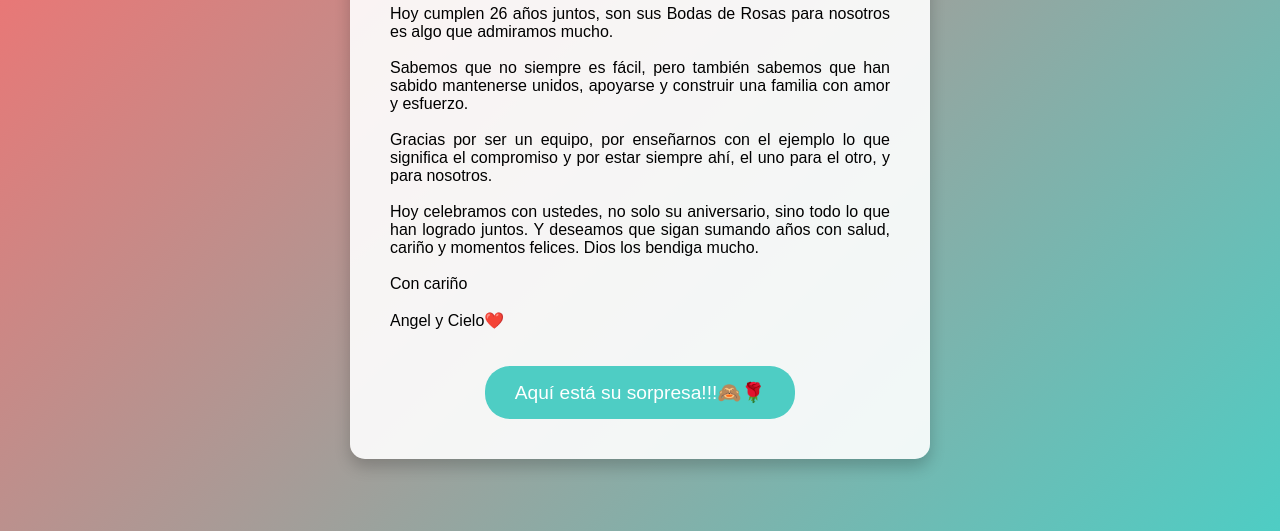
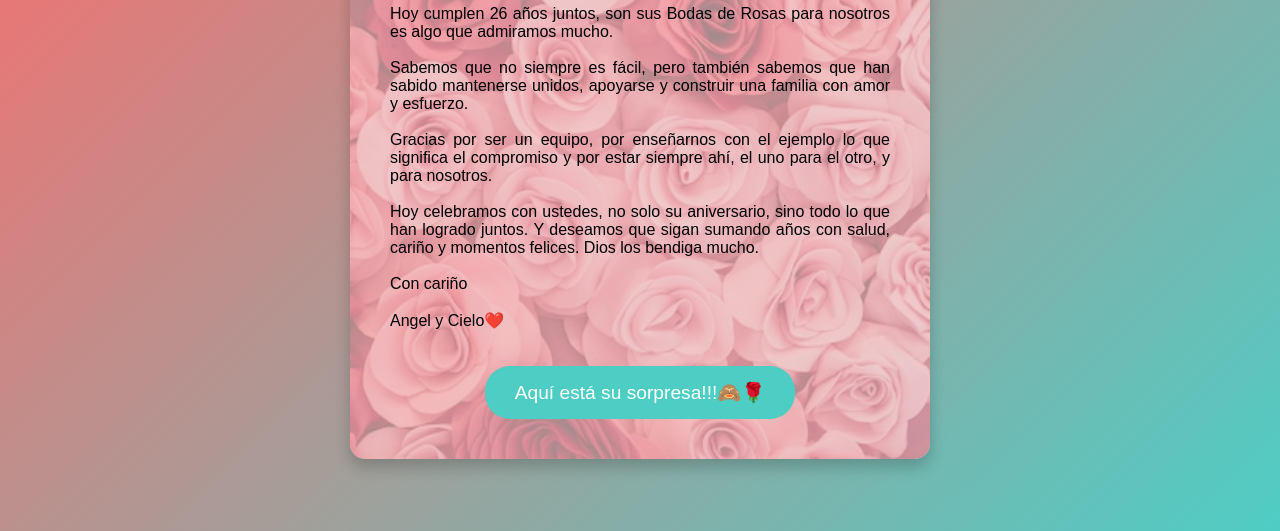
Before and after one commit to Ange119/aniversario26, a plain HTML site: page index.html in a window 1280 px wide. Shown: the part 269-800 px from the top of the page. Drawn offline with Linux system fonts and the light colour scheme.

Commit message:
ajustes del aniversario

```diff
--- a/index.css
+++ b/index.css
@@ -10,16 +10,32 @@ body {
 }
 
 .container {
+    position: relative;            /* Para posicionar el pseudo-elemento */
     width: 80%;
-    /* Ocupa el 80% del ancho de la pantalla */
     max-width: 500px;
-    /* Pero nunca más ancho que 500px */
     text-align: center;
-    background: rgba(255, 255, 255, 0.9);
+    background: rgba(247, 199, 199, 0.9); /* Fondo blanco semitransparente */
     padding: 40px;
     border-radius: 15px;
     box-shadow: 0 8px 16px rgba(0, 0, 0, 0.2);
     animation: fadeIn 1s ease-in;
+    overflow: auto;              /* Para que el pseudo-elemento no se salga */
+}
+
+.container::before {
+    content: "";
+    position: absolute;
+    top: 0; left: 0; right: 0; bottom: 0;
+    background: url('rosas.jpg') no-repeat center center;
+    background-size: cover;
+    opacity: 0.3;                 /* Aquí controlas la transparencia solo de la imagen */
+    border-radius: 15px;
+    z-index: 0;                   /* Debajo del contenido */
+}
+
+.container > * {
+    position: relative;
+    z-index: 1;                   /* Que el contenido esté sobre la imagen */
 }
 
 h1 {
```
Also changed, not shown: rosas.jpg (added).
